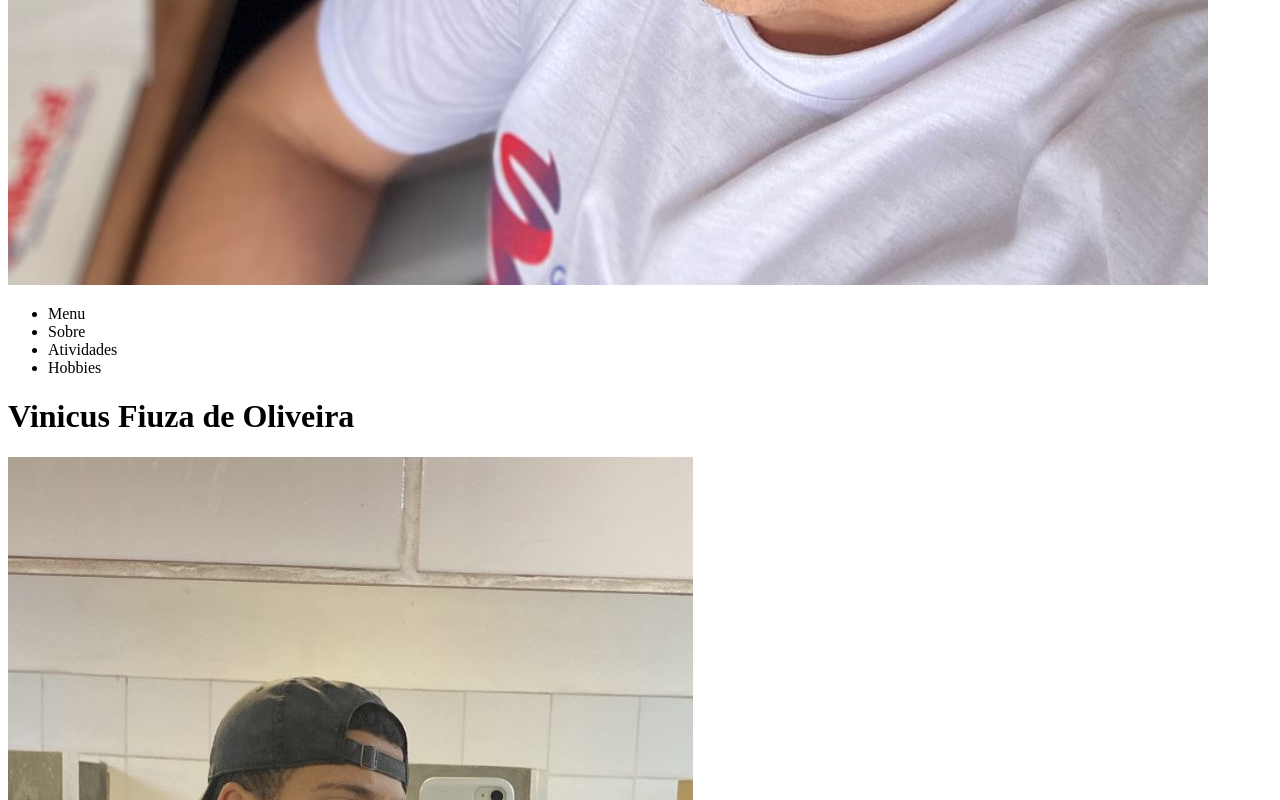
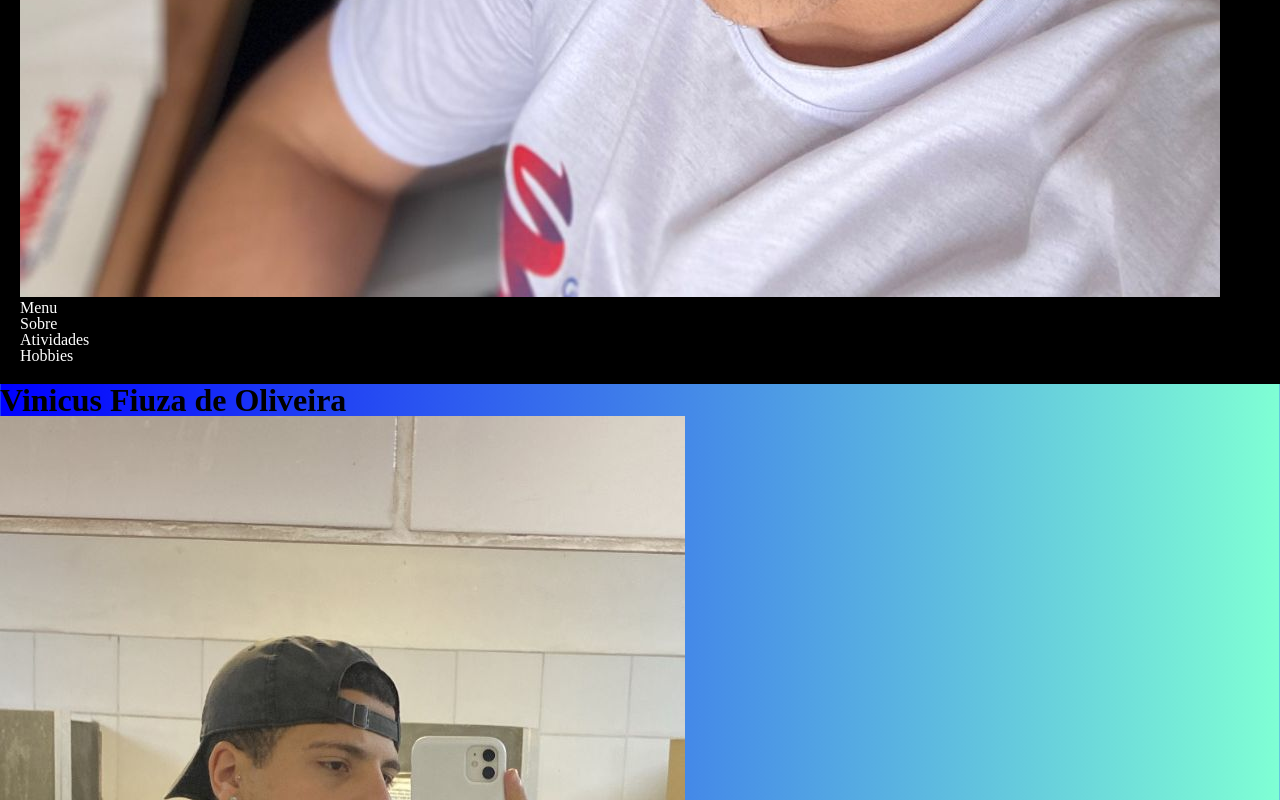
Before and after one commit to Fiuza268/portifolio, a plain HTML site: page index.html in a window 1280 px wide. Shown: the part 1323-2123 px from the top of the page. Drawn offline with Linux system fonts and the light colour scheme.

Commit message:
iniciando a estilização

```diff
--- /dev/null
+++ b/css/reset.css
@@ -0,0 +1,47 @@
+/* http://meyerweb.com/eric/tools/css/reset/
+   v2.0 | 20110126
+   License: none (public domain)
+*/
+html, body, div, span, applet, object, iframe,
+h1, h2, h3, h4, h5, h6, p, blockquote, pre,
+a, abbr, acronym, address, big, cite, code,
+del, dfn, em, img, ins, kbd, q, s, samp,
+small, strike, strong, sub, sup, tt, var,
+b, u, i, center,
+dl, dt, dd, ol, ul, li,
+fieldset, form, label, legend,
+table, caption, tbody, tfoot, thead, tr, th, td,
+article, aside, canvas, details, embed,
+figure, figcaption, footer, header, hgroup,
+menu, nav, output, ruby, section, summary,
+time, mark, audio, video {
+  margin: 0;
+  padding: 0;
+  border: 0;
+  /*font-size: 100%;
+  font: inherit;*/
+  vertical-align: baseline;
+}
+/* HTML5 display-role reset for older browsers */
+article, aside, details, figcaption, figure,
+footer, header, hgroup, menu, nav, section {
+  display: block;
+}
+body {
+  line-height: 1;
+}
+ol, ul {
+  list-style: none;
+}
+blockquote, q {
+  quotes: none;
+}
+blockquote:before, blockquote:after,
+q:before, q:after {
+  content: '';
+  content: none;
+}
+table {
+  border-collapse: collapse;
+  border-spacing: 0;
+}
--- /dev/null
+++ b/css/style.css
@@ -0,0 +1,9 @@
+body {
+  background-image: linear-gradient(90deg, blue, aquamarine);
+}
+
+header{
+  background-color: black; /* Esta propriedade altera a cor de fundo do elemento selecionado */
+  color: white;
+  padding: 20px;
+}
--- a/index.html
+++ b/index.html
@@ -4,19 +4,28 @@
   <meta charset="UTF-8">
   <meta http-equiv="X-UA-Compatible" content="IE=edge">
   <meta name="viewport" content="width=device-width, initial-scale=1.0">
-  <title>Meu site</title>
+  <link rel="stylesheet" href="./css/reset.css">
+  <link rel="stylesheet" href="./css/style.css">
+  <title>Portifolio - Vinicius Fiuza</title>
 </head>
-  <body>
+
+<body>
+  <header>
     <img src="./img/Rosto.img.jpeg" title="Eu de lado">
-    <ul>
-      <li> Menu </li>
-      <li> Sobre</li>
-      <li> Atividades </li>
-      <li> Hobbies </li>
-    </ul>
+
+    <nav>
+      <ul>
+        <li>Menu</li>
+        <li>Sobre</li>
+        <li>Atividades</li>
+        <li>Hobbies</li>
+      </ul>
+    </nav>
+  </header>
 
   <h1>Vinicus Fiuza de Oliveira </h1>
   <img src="./img/frente.img.jpeg" title="Eu de frente">
+  <div></div>
   <p> Seja bem vindo ao meu mundo, me chamo Vinicius Fiuza de Oliveira, tenho 18 anos, moro em Embu das Artes - SP, sou formado em técnico de Administração no curso ETIM (Ensino Técnico Integrado ao Médio) realizado na ETEC de Embu.</p>
   <p> Atualmente, trabalho na empresa Grupo Medcof como Assistente administrativo, que está localizada na R. Teodoro Sampaio, 1020 - Pinheiros e estou cursando o técnico de Desenvolvimento de sistemas também pela ETEC de Embu </p>
 
@@ -48,5 +57,6 @@
   <img src="./img/Logo_JS.png" title="Logo JavaScript">
   <p>JS ES6</p>
 
-  </body>
+</body>
+
 </html>
```
Also changed, not shown: img/Logo_CSS.png.
